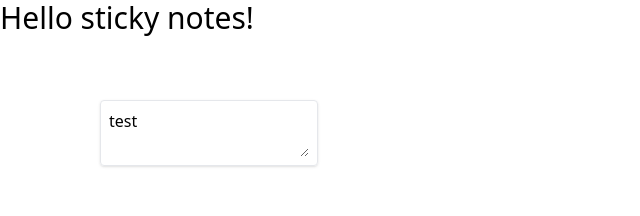
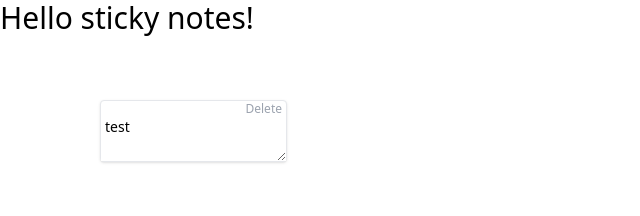
Before and after one commit to boojack/sticky-notes, a React (Vite) app: page / in a window 1280 px wide. Shown: the top 216 px of the page, without its empty margins (0-640 px from the left). Built offline with nearby package versions, Linux system fonts and the light colour scheme.

Commit message:
add `delete` btn

```diff
--- a/src/components/StickyCard.tsx
+++ b/src/components/StickyCard.tsx
@@ -1,6 +1,6 @@
-import React, { useEffect } from "react";
+import React, { useCallback, useEffect } from "react";
 import { useAppDispatch } from "../store";
-import { updateNoteById } from "../store/notes";
+import { updateNoteById, deleteNoteById } from "../store/notes";
 import "../less/sticky-card.less";
 
 interface Props {
@@ -15,40 +15,25 @@ const StickyCard: React.FC<Props> = (props) => {
     // do nth
   }, []);
 
-  const handleStickyCardDoubleClick = (event: React.MouseEvent) => {
+  const handleStickyCardDoubleClick = useCallback((event: React.MouseEvent) => {
     event.preventDefault();
     event.stopPropagation();
-  };
+  }, []);
 
-  const handleContentChange = (event: React.ChangeEvent<HTMLTextAreaElement>) => {
-    dispatch(
-      updateNoteById({
-        id: note.id,
-        note: {
-          ...note,
-          content: event.target.value,
-          updatedTs: Date.now(),
-        },
-      })
-    );
-  };
+  const handleStickyCardMouseDown = useCallback((event: React.MouseEvent<HTMLDivElement>) => {
+    const cardEl = event.currentTarget;
+    const shiftX = event.clientX - cardEl.getBoundingClientRect().left;
+    const shiftY = event.clientY - cardEl.getBoundingClientRect().top;
 
-  const handleStickyCardMouseDown = (event: React.MouseEvent<HTMLDivElement>) => {
-    const cardEl = event.currentTarget;
-    let shiftX = event.clientX - cardEl.getBoundingClientRect().left;
-    let shiftY = event.clientY - cardEl.getBoundingClientRect().top;
-
-    const moveAt = (pageX: number, pageY: number) => {
-      cardEl.style.left = pageX - shiftX + "px";
-      cardEl.style.top = pageY - shiftY + "px";
+    const handleMouseMove = (event: MouseEvent) => {
       dispatch(
         updateNoteById({
           id: note.id,
           note: {
             ...note,
             position: {
-              x: pageX - shiftX,
-              y: pageY - shiftY,
+              x: event.pageX - shiftX,
+              y: event.pageY - shiftY,
             },
             updatedTs: Date.now(),
           },
@@ -56,16 +41,11 @@ const StickyCard: React.FC<Props> = (props) => {
       );
     };
 
-    const onMouseMove = (event: MouseEvent) => {
-      moveAt(event.pageX, event.pageY);
-    };
-
-    cardEl.addEventListener("mousemove", onMouseMove);
-
+    cardEl.addEventListener("mousemove", handleMouseMove);
     cardEl.addEventListener(
       "mouseup",
       () => {
-        cardEl.removeEventListener("mousemove", onMouseMove);
+        cardEl.removeEventListener("mousemove", handleMouseMove);
       },
       {
         once: true,
@@ -74,13 +54,37 @@ const StickyCard: React.FC<Props> = (props) => {
     cardEl.addEventListener(
       "mouseleave",
       () => {
-        cardEl.removeEventListener("mousemove", onMouseMove);
+        cardEl.removeEventListener("mousemove", handleMouseMove);
       },
       {
         once: true,
       }
     );
-  };
+  }, []);
+
+  const handleEditorMouseDown = useCallback((event) => {
+    event.stopPropagation();
+  }, []);
+
+  const handleEditorContentChange = useCallback(
+    (event: React.ChangeEvent<HTMLTextAreaElement>) => {
+      dispatch(
+        updateNoteById({
+          id: note.id,
+          note: {
+            ...note,
+            content: event.target.value,
+            updatedTs: Date.now(),
+          },
+        })
+      );
+    },
+    [note]
+  );
+
+  const handleDeleteBtnClick = useCallback(() => {
+    dispatch(deleteNoteById(note.id));
+  }, [note]);
 
   return (
     <div
@@ -89,7 +93,17 @@ const StickyCard: React.FC<Props> = (props) => {
       onMouseDown={handleStickyCardMouseDown}
       onDoubleClick={handleStickyCardDoubleClick}
     >
-      <textarea className="editor" onChange={handleContentChange} defaultValue={note.content}></textarea>
+      <div className="tool-bar-container">
+        <span className="btn" onClick={handleDeleteBtnClick}>
+          Delete
+        </span>
+      </div>
+      <textarea
+        className="editor"
+        defaultValue={note.content}
+        onMouseDown={handleEditorMouseDown}
+        onChange={handleEditorContentChange}
+      ></textarea>
     </div>
   );
 };
--- a/src/less/sticky-card.less
+++ b/src/less/sticky-card.less
@@ -1,7 +1,17 @@
 .sticky-card-wrapper {
-  @apply absolute flex flex-col justify-start items-start shadow border rounded p-2 z-10;
+  @apply absolute flex flex-col justify-start items-start shadow border rounded z-10 select-none;
+  /* could be custome later */
+  @apply bg-white;
+
+  > .tool-bar-container {
+    @apply w-full flex flex-row justify-end items-center;
+
+    > .btn {
+      @apply text-xs px-1 rounded text-gray-400 cursor-pointer hover:shadow-inner;
+    }
+  }
 
   > .editor {
-    @apply outline-none;
+    @apply p-1 pt-0 text-sm outline-none resize;
   }
 }
--- a/src/store/notes.ts
+++ b/src/store/notes.ts
@@ -30,9 +30,14 @@ export const notesSlice = createSlice({
       }
       state.notes = [...state.notes];
     },
+    // delete note by id
+    deleteNoteById: (state, action: PayloadAction<UUID>) => {
+      const temp = state.notes.filter((note) => note.id !== action.payload);
+      state.notes = [...temp];
+    },
   },
 });
 
-export const { addNote, updateNoteById } = notesSlice.actions;
+export const { addNote, updateNoteById, deleteNoteById } = notesSlice.actions;
 
 export default notesSlice.reducer;
```
